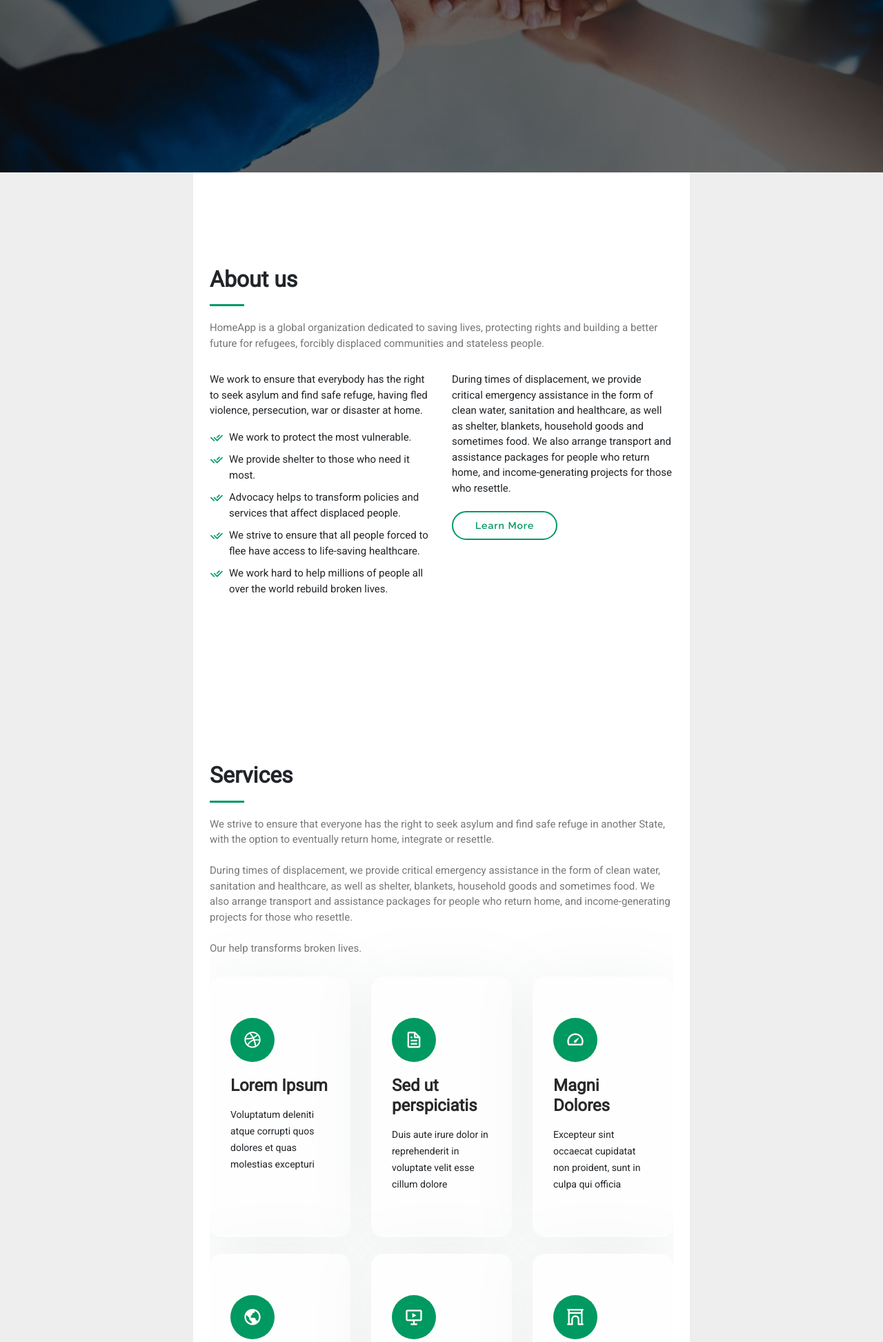
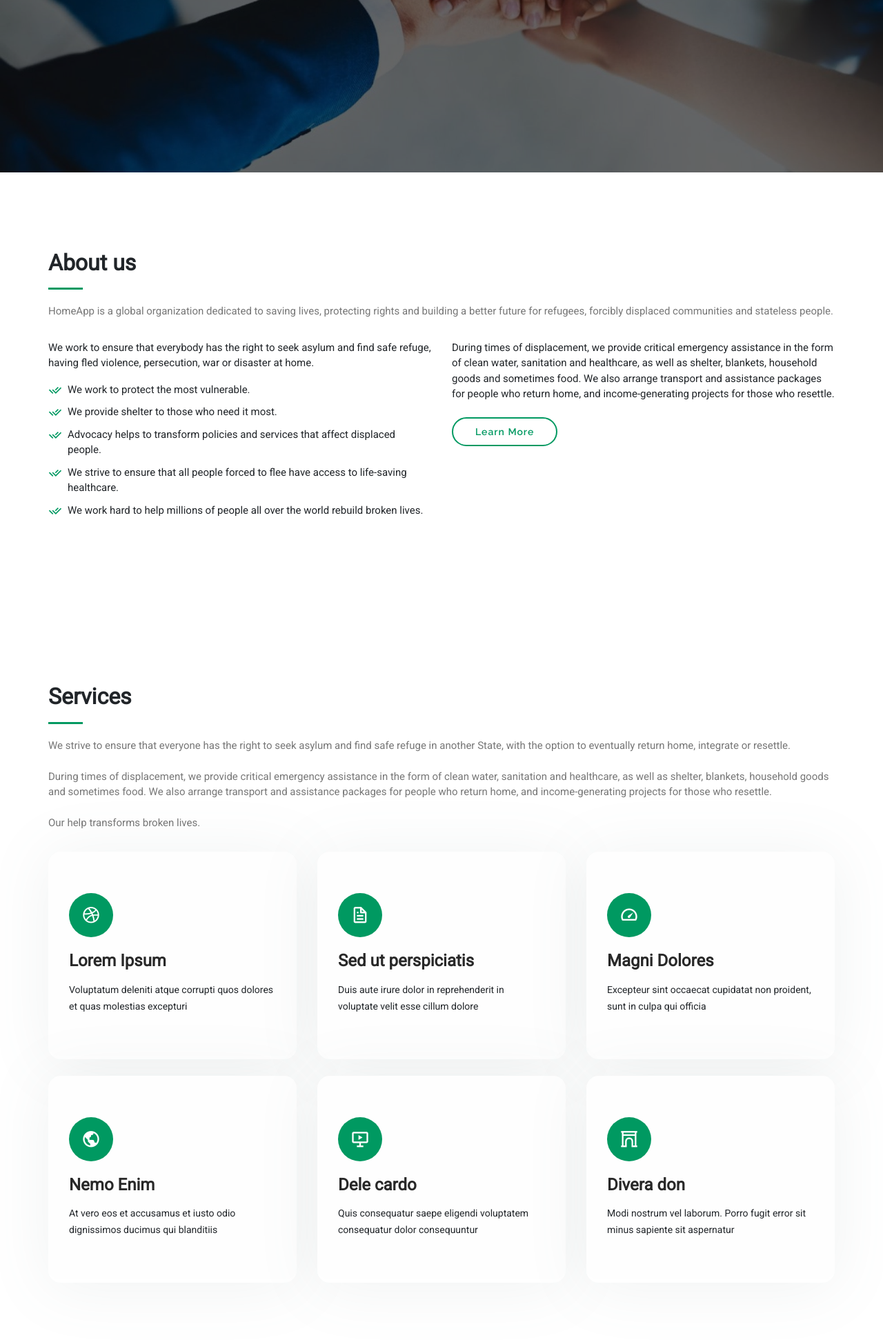
Before and after one commit to VladimirP944/Hackaton_Project, a Django app: template src/main/webapp/templates/index.html in a window 1280 px wide. Shown: the part 550-2496 px from the top of the page at 69% size. Run offline with Django 3.2, Linux system fonts and the light colour scheme; the template is opened without the code that fills it, so the values that code supplies are empty; some libraries are stand-ins or nearby versions.

Commit message:
Temporary fix to CSS conflict

```diff
--- a/src/main/webapp/static/assets/css/login.css
+++ b/src/main/webapp/static/assets/css/login.css
@@ -112,13 +112,13 @@ article p{
     line-height: 1.5;
 }
 
-@media only screen and (min-width: 720px){
-    main{
-      max-width: 720px;
-      margin-left: auto;
-      margin-right: auto;
-      padding: 24px;
-    }
+/*@media only screen and (min-width: 720px){*/
+/*    main{*/
+/*      max-width: 720px;*/
+/*      margin-left: auto;*/
+/*      margin-right: auto; */
+/*      padding: 24px;*/
+/*    }*/
 
 
 }
```
